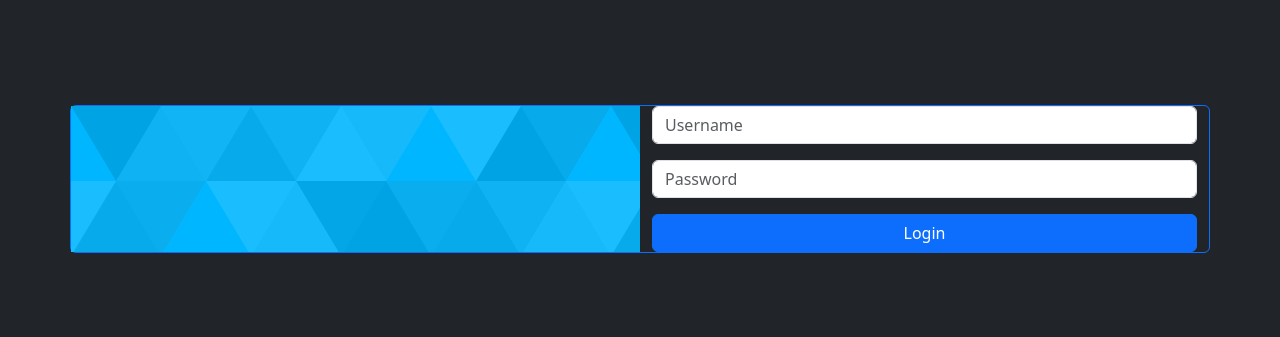
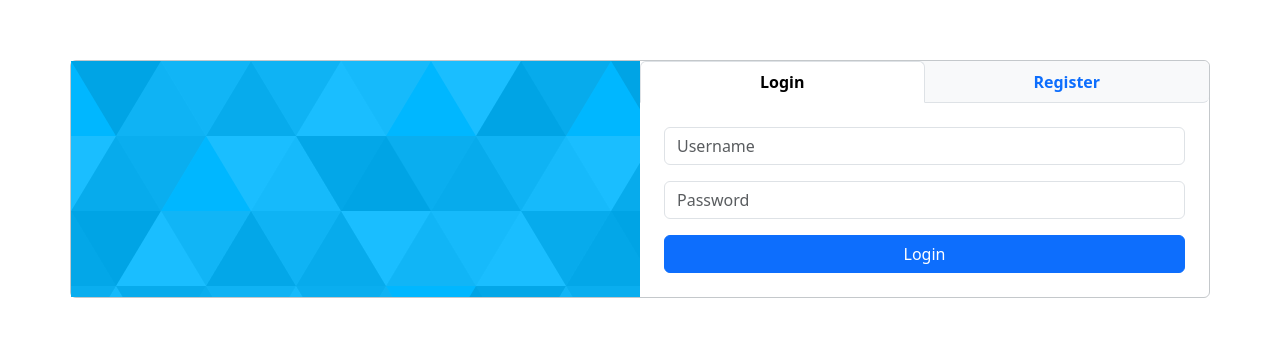
Before and after one commit to melos-simeneh/full-stack-authentication-using-react-node-mysql, a React (Create React App) app in the folder client/: page / in a window 1280 px wide. Shown: the part 221-558 px from the top of the page. Built offline with nearby package versions, Linux system fonts and the light colour scheme.

Commit message:
clinet: login form update

```diff
--- a/client/package.json
+++ b/client/package.json
@@ -10,6 +10,7 @@
     "react": "^18.2.0",
     "react-bootstrap": "^2.8.0",
     "react-dom": "^18.2.0",
+    "react-icons": "^4.10.1",
     "react-scripts": "5.0.1",
     "web-vitals": "^2.1.4"
   },
--- a/client/src/App.js
+++ b/client/src/App.js
@@ -1,19 +1,30 @@
 import "bootstrap/dist/css/bootstrap.min.css";
 import "./App.css";
-import { Col, Container, Row } from "react-bootstrap";
+import { Col, Container, Row, Tab, Tabs } from "react-bootstrap";
 import LoginForm from "./LoginForm";
+import RegisterForm from "./RegisterForm";
 
 function App() {
   return (
     <div
-      className="bg-dark d-flex flex-grow-1 justify-content-center align-items-center"
+      className="d-flex flex-grow-1 justify-content-center align-items-center"
       style={{ height: "100vh" }}
     >
       <Container>
-        <Row className="border border-primary rounded">
+        <Row className="border border-secondary-subtle rounded">
           <Col xs={6} className="backgroundImage"></Col>
-          <Col xs={6}>
-            <LoginForm />
+          <Col xs={6} className="p-0">
+            <Tabs
+              defaultActiveKey="login"
+              className="mb-3 nav-justified bg-light fw-bold rounded"
+            >
+              <Tab eventKey="login" title="Login">
+                <LoginForm />
+              </Tab>
+              <Tab eventKey="register" title="Register">
+                <RegisterForm />
+              </Tab>
+            </Tabs>
           </Col>
         </Row>
       </Container>
--- a/client/src/LoginForm.jsx
+++ b/client/src/LoginForm.jsx
@@ -1,9 +1,8 @@
 import { Button } from "react-bootstrap";
 import Form from "react-bootstrap/Form";
-
 function LoginForm() {
   return (
-    <Form>
+    <Form className="text-center px-4 py-2 pb-4">
       <Form.Group className="mb-3">
         <Form.Control placeholder="Username" />
       </Form.Group>
```
Also changed, not shown: 1 other file (tests, documents, lock files or other folders).
